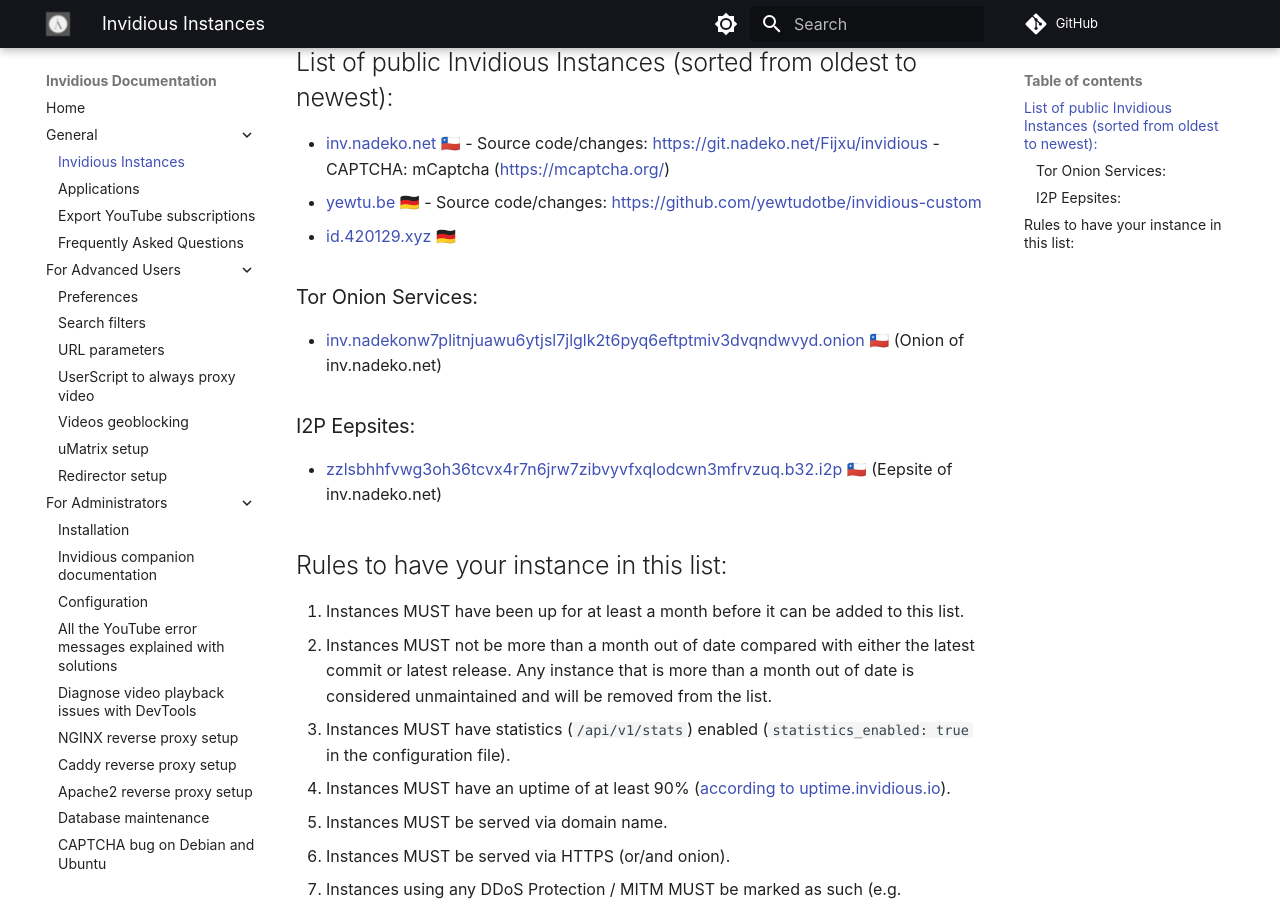
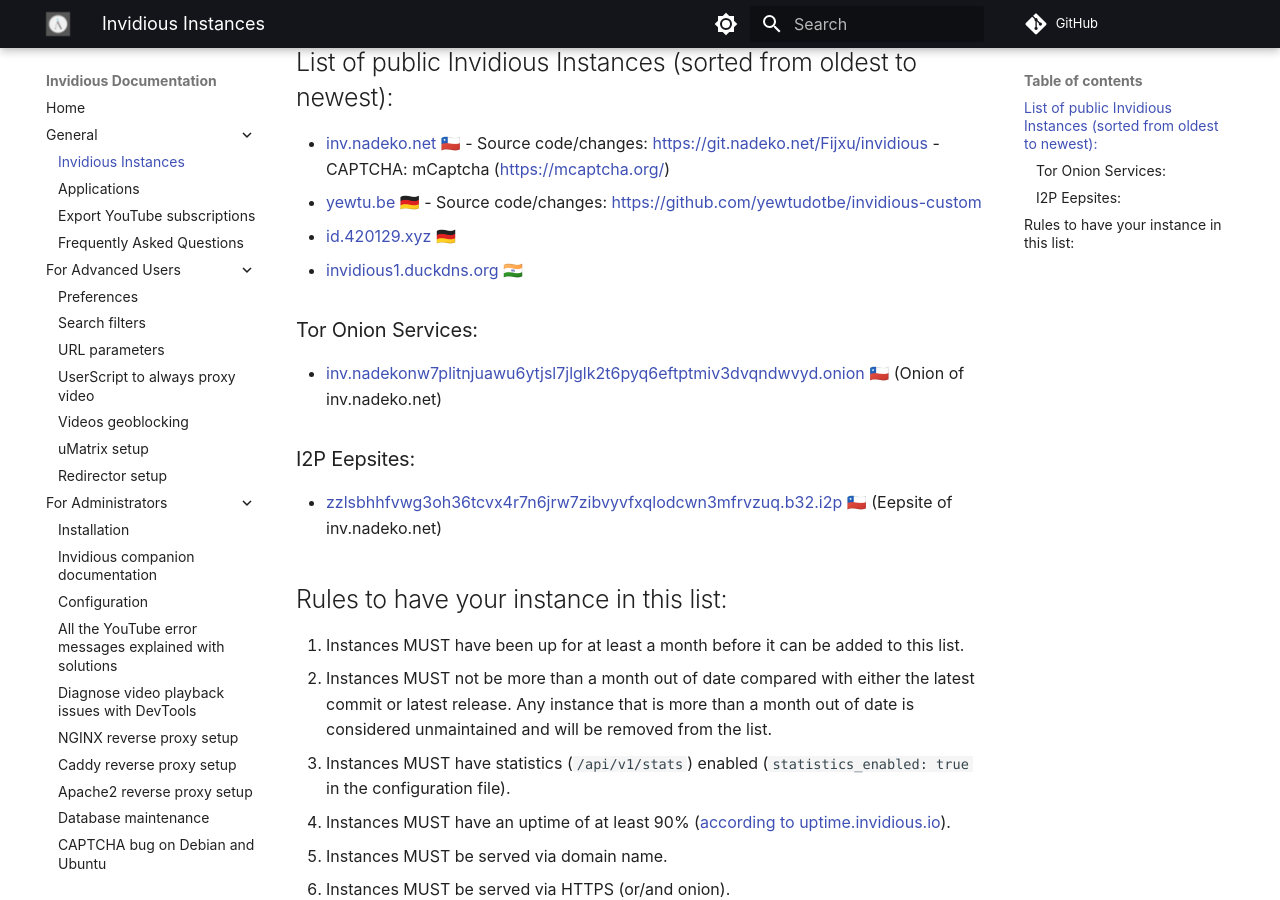
Before and after one commit to iv-org/documentation, an MkDocs documentation site: the page built from docs/instances.md, in a window 1280 px wide and 900 px high, scrolled down 376 px. Built offline with MkDocs 1.6.1 and Material for MkDocs 9.7.7, drawn with Linux system fonts in a browser that asks for light colours; comment, search, counter and statistics services are not loaded.

Commit message:
Added an invidious instance

```diff
--- a/docs/instances.md
+++ b/docs/instances.md
@@ -13,6 +13,7 @@
 * [inv.nadeko.net](https://inv.nadeko.net) 🇨🇱 - Source code/changes: https://git.nadeko.net/Fijxu/invidious - CAPTCHA: mCaptcha (https://mcaptcha.org/)
 * [yewtu.be](https://yewtu.be) 🇩🇪 - Source code/changes: https://github.com/yewtudotbe/invidious-custom
 * [id.420129.xyz](https://id.420129.xyz) 🇩🇪
+* [invidious1.duckdns.org](https://invidious1.duckdns.org) 🇮🇳
 
 ### Tor Onion Services:
 
```
